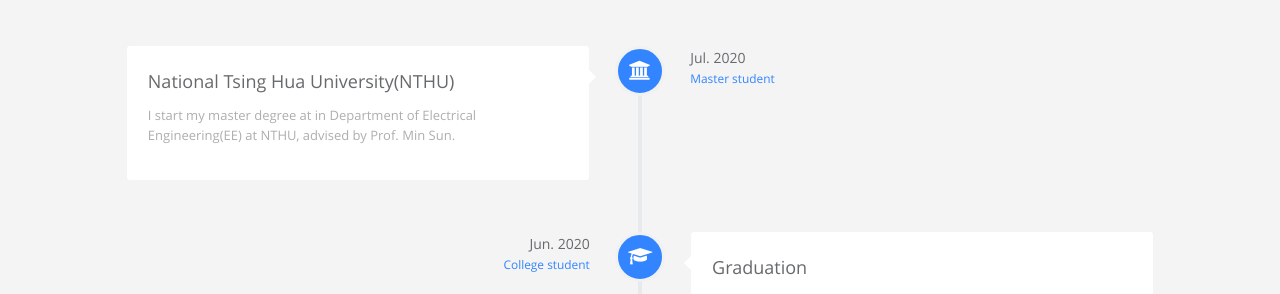
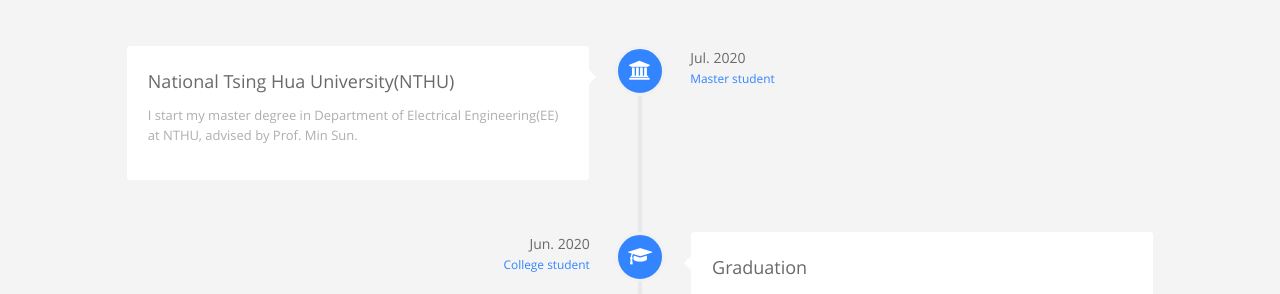
Before and after one commit to Stanleyluuuu/stanleyluuuu.github.io, a Jekyll site: the page built from index.html, in a window 1280 px wide and 900 px high, scrolled down 913 px. Shown: the part 154-448 px from the top of the window. Built offline with Jekyll 4.4.1, drawn with Linux system fonts in a browser that asks for light colours.

Commit message:
fix typo

```diff
--- a/_data/index/careers.yml
+++ b/_data/index/careers.yml
@@ -4,7 +4,7 @@
     detail: National Tsing Hua University(NTHU)
     i18n: master
   desc:
-    detail: I start my master degree at in Department of Electrical Engineering(EE) at NTHU, advised by Prof. Min Sun.
+    detail: I start my master degree in Department of Electrical Engineering(EE) at NTHU, advised by Prof. Min Sun.
     i18n: master_desc
   date:
     detail: Jul. 2020
--- a/static/locales/en.json
+++ b/static/locales/en.json
@@ -25,7 +25,7 @@
   "career":{
     "my_career": "My Career",
     "master": "National Tsing Hua University(NTHU)",
-    "master_desc": "I start my master degree at in Department of Electrical Engineering(EE) at NTHU, advised by Prof. Min Sun.",
+    "master_desc": "I start my master degree in Department of Electrical Engineering(EE) at NTHU, advised by Prof. Min Sun.",
     "master_date": "Jul. 2020",
     "master_job": "Master student",
     "college": "Graduation",
```
